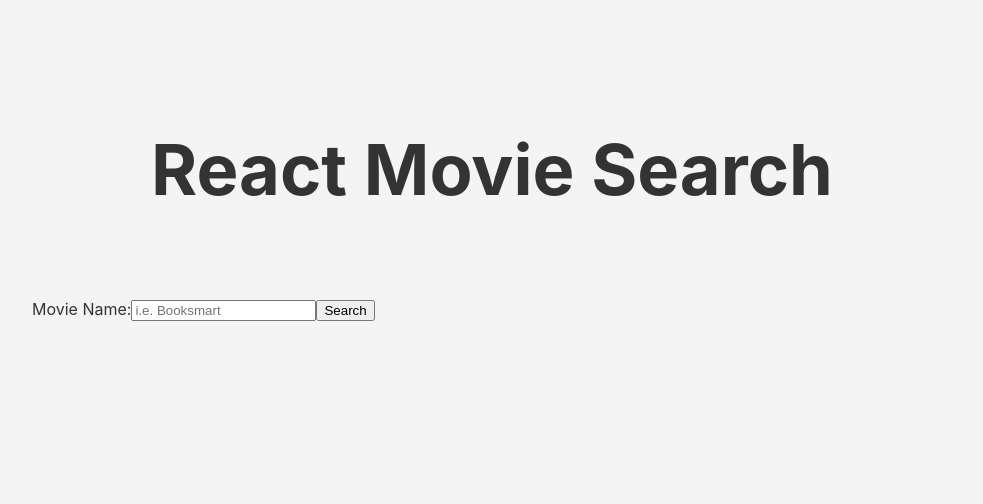
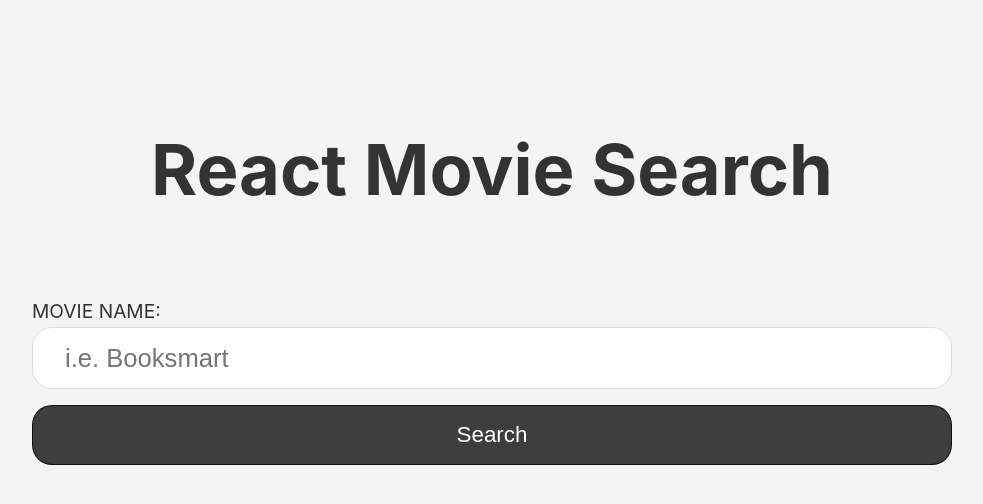
Before and after one commit to emilybowersox/react-movie-application, a React (Create React App) app: page / in a window 1280 px wide. Shown: the top 504 px of the page, without its empty margins (148-1131 px from the left). Built offline with nearby package versions, Linux system fonts and the light colour scheme.

Commit message:
styling for search bar

```diff
--- a/src/css/style.css
+++ b/src/css/style.css
@@ -35,3 +35,37 @@
     font-size: 4.4rem;
     text-align: center;
 }
+
+.form {
+    display: grid;
+}
+
+.label {
+    font-size: 1.2rem;
+    margin-bottom: 0.2rem;
+    text-transform: uppercase;
+}
+
+.input {
+    font-size: 1.6rem;
+    padding: 0.5rem 2rem;
+    line-height: 2.8rem;
+    border-radius: 20px;
+    border: 1px solid #ddd;
+    margin-bottom: 1rem;
+}
+
+.button{
+    background-color: rgba(0,0,0,0.75);
+    color: white;
+    padding: 1rem 2rem;
+    border: 1px solid rgba(0,0,0,0.75);
+    border-radius: 20px;
+    font-size: 1.4rem;
+    cursor: pointer;
+    transition: background-color 250ms;
+}
+
+.button:hover {
+    background-color: rgba(0,0,0,0.85);
+}
--- a/src/js/movieSearch.js
+++ b/src/js/movieSearch.js
@@ -3,8 +3,8 @@
 
 export default function MovieSearch() {
     return (
-        <form action="" className="form">
-            <label htmlFor="query" className="label">Movie Name:</label>
+        <form className="form" action="">
+            <label className="label" htmlFor="query">Movie Name:</label>
             <input className="input" type="text" name="query" placeholder="i.e. Booksmart"/>
             <button className="button" type="submit">Search</button>
         </form>
```
Also changed, not shown: src/index.js (renamed from src/js/index.js, +5 -5 lines).
